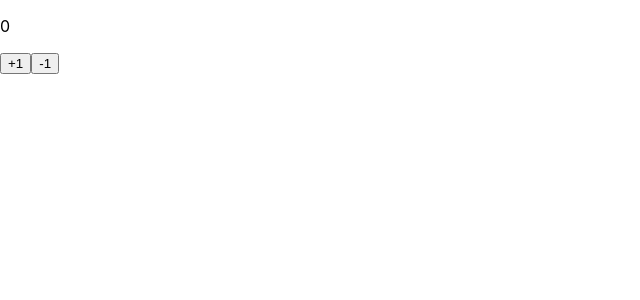
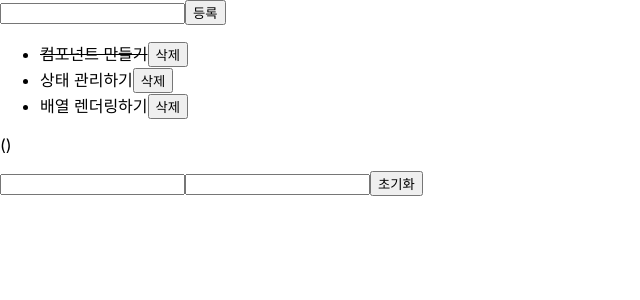
Before and after one commit to hbs30832/20230128_react, a React (Create React App) app in the folder learn-react/: page / in a window 1280 px wide. Shown: the top 300 px of the page, without its empty margins (0-640 px from the left). Built offline with nearby package versions, Linux system fonts and the light colour scheme.

Commit message:
배열 렌더링, 배열 상태 업데이트, 커스텀 훅 작성법

```diff
--- a/learn-react/src/App.js
+++ b/learn-react/src/App.js
@@ -1,10 +1,12 @@
 import "./App.css";
-import Counter from "./component/Counter";
+import Inputs from "./component/Inputs";
+import TodoList from "./component/TodoList";
 
 function App() {
   return (
     <>
-      <Counter />
+      <TodoList />
+      <Inputs />
     </>
   );
 }
--- /dev/null
+++ b/learn-react/src/component/Inputs.jsx
@@ -0,0 +1,22 @@
+import { useInputs } from "../hook/useInputs";
+
+// React의 훅을 합쳐서 커스텀 훅 작성.
+function Inputs() {
+  const [inputs, handleIputs, reset] = useInputs({
+    name: "",
+    email: "",
+  });
+
+  return (
+    <div>
+      <p>
+        {inputs.name} ({inputs.email})
+      </p>
+      <input type="text" onChange={handleIputs} name="name" />
+      <input type="text" onChange={handleIputs} name="email" />
+      <button onClick={reset}>초기화</button>
+    </div>
+  );
+}
+
+export default Inputs;
--- /dev/null
+++ b/learn-react/src/component/TodoList.jsx
@@ -0,0 +1,87 @@
+import { useRef, useState } from "react";
+
+const todoList = [
+  { id: 1, text: "컴포넌트 만들기", done: true },
+  { id: 2, text: "상태 관리하기", done: false },
+  { id: 3, text: "배열 렌더링하기", done: false },
+];
+
+function TodoList() {
+  const [todos, setTodos] = useState(todoList);
+  const [input, setInput] = useState("");
+
+  const nextId = useRef(4); // 렌더링과 별개로 기억되는 변수.
+  const inputRef = useRef();
+
+  const handleInput = (e) => {
+    setInput(e.target.value);
+  };
+
+  // input 상태값 + 업데이트 함수 만들기
+  const handleSubmit = (e) => {
+    e.preventDefault(); // 태그의 기본 기능 막는다.
+
+    if (input === "") return; // input이 빈 문자일 때 함수 종료.
+
+    // 기존의 todos 배열을 새로운 배열에 복사하고, 마지막에 새로운 요소 추가.
+    //      => 기존 배열과 다른 새로운 배열을 만들어서 불변성 유지.
+
+    // setTodos([...todos, { id: 4, text: input, done: false }]);
+    setTodos(todos.concat({ id: nextId.current++, text: input, done: false }));
+
+    setInput("");
+    inputRef.current.focus();
+  };
+
+  const handleRemove = (id) => {
+    if (window.confirm("삭제하시겠습니까?"))
+      // 선택한 id가 아닌 요소들만 모으기(filter) => filter도 새로운 배열 반환.
+      setTodos(todos.filter((todo) => todo.id !== id));
+  };
+
+  const handleToggle = (id) => {
+    setTodos(
+      todos.map((todo) =>
+        todo.id === id ? { ...todo, done: !todo.done } : todo
+      )
+    );
+  };
+
+  return (
+    <div>
+      <form onSubmit={handleSubmit}>
+        <input
+          type="text"
+          onChange={handleInput}
+          value={input}
+          ref={inputRef}
+        />
+        <button>등록</button>
+      </form>
+      <ul>
+        {todos.map((todo) => (
+          <li
+            key={todo.id}
+            style={{
+              textDecoration: todo.done && "line-through",
+              userSelect: "none",
+            }}
+            onClick={() => handleToggle(todo.id)}
+          >
+            <span>{todo.text}</span>
+            <button
+              onClick={(e) => {
+                e.stopPropagation(); // 이벤트 전파를 더 이상하지 않는다.
+                handleRemove(todo.id);
+              }}
+            >
+              삭제
+            </button>
+          </li>
+        ))}
+      </ul>
+    </div>
+  );
+}
+
+export default TodoList;
--- /dev/null
+++ b/learn-react/src/hook/useInputs.js
@@ -0,0 +1,18 @@
+import { useState } from "react";
+
+// src/hook/useInputs.js
+export function useInputs(initialForm) {
+  const [form, setForm] = useState(initialForm);
+
+  const handleForm = (e) => {
+    const { value, name } = e.target;
+
+    setForm({ ...form, [name]: value });
+  };
+
+  const handleReset = () => {
+    setForm(initialForm);
+  };
+
+  return [form, handleForm, handleReset];
+}
```
Also changed, not shown: learn-react/src/component/InputText.jsx (+32 -0 lines).
